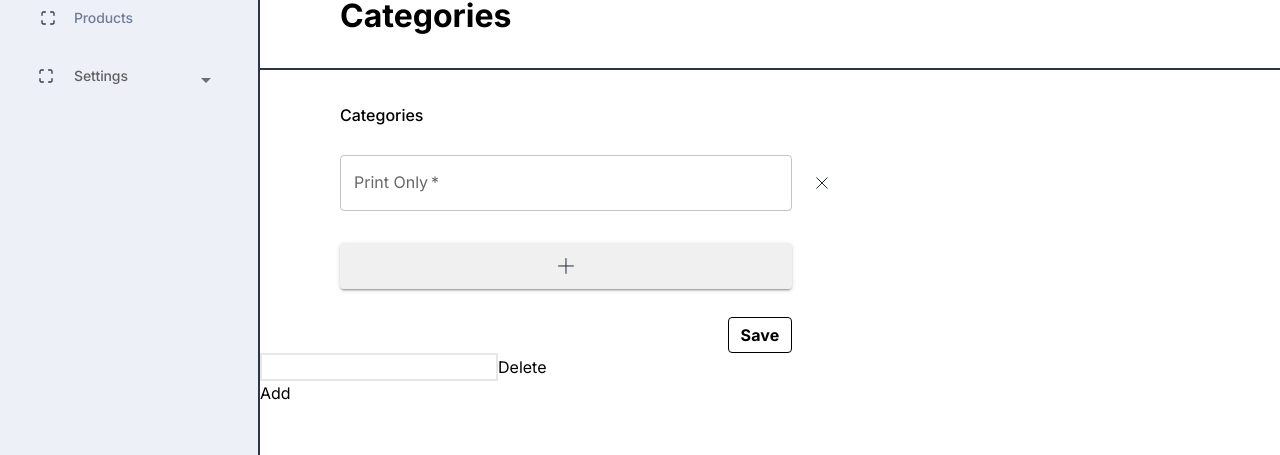
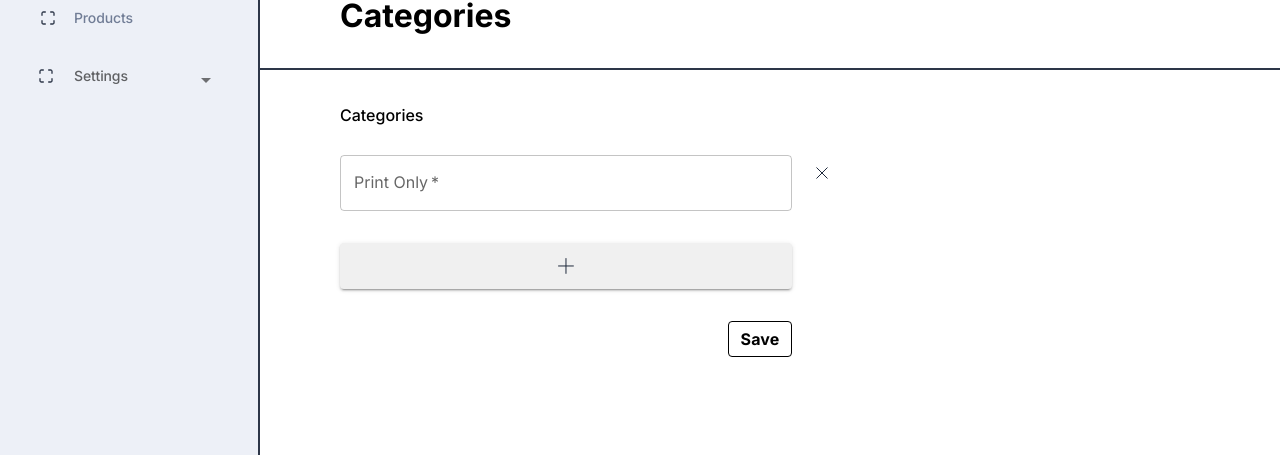
Before and after one commit to QuratUlAin-AlphaSquad/PrototypeDevelopment, a React (Vite) app: page / in a window 1280 px wide. Shown: the part 134-589 px from the top of the page. Built offline with nearby package versions, Linux system fonts and the light colour scheme.

Commit message:
Catagories Updated

```diff
--- a/src/App.jsx
+++ b/src/App.jsx
@@ -6,9 +6,9 @@ import Content from "./components/Content";
 import Sidebar from "./components/Sidebar";
 import Header from "./components/reuseable/Header";
 import Heading from "./components/reuseable/Heading";
-// import ProductType from "./components/ProductType";
-// import ProductSize from "./components/ProductSize";
-// import SizeName from "./components/SizeName";
+import ProductType from "./components/ProductType";
+import ProductSize from "./components/ProductSize";
+import SizeName from "./components/SizeName";
 
 function App() {
   const theme = createTheme({
--- a/src/components/Content.jsx
+++ b/src/components/Content.jsx
@@ -24,32 +24,25 @@ const handleDelete=(i)=>{
 }
   return (
     <>
-      <div className="pt-[37px] pl-20 flex flex-col gap-8 max-w-[600px] w-full">
-        <p className="text-base leading-4 font-medium">Categories</p>
+      <div className=" pt-[37px] pl-20 flex flex-col gap-8 max-w-[600px] w-full">
+      <p className="text-base leading-4 font-medium">Categories</p>
 
-        <div className="flex items-center gap-3">
-          {/* Map Input & del btn */}
-
-          <TextField
-            required
+          {
+          data.map((val, i) =>
+          <div key={data.i} className="flex gap-3 ">
+            <TextField className="border-2 max-w-[452px] w-full" required
             id="outlined-basic"
-            label="Print Only"
-            className="max-w-[452px] w-full"
-          />
-          <div className=" w-9 h-9 hover:bg-[#F0F0F0] flex items-center justify-center rounded-full">
-            {" "}
-            {deleteSvg}
+            label="Print Only" name="fname" value={val.fname} onChange={(e)=>handleChange(e,i)} />
+            {/* <input name="lname"  className="border-2" value={val.fname} onChange={(e)=>handleChange(e,i)} /> */}
+            <div className="w-9 h-9 hover:bg-[#F0F0F0] flex items-center justify-center rounded-full">
+<Button  onClick={()=>handleDelete(i)}> {" "}
+            {deleteSvg}</Button></div>
           </div>
-        </div>
-        <div className="flex flex-col gap-7">
-          <Button
-            variant="contained"
-            className="!bg-[#F0F0F0] max-w-[452px] w-full"
-            // onClick={}
-          >
-            {addNew}
-          </Button>
-          <div className="flex justify-end max-w-[452px]">
+          )
+        }
+                  <Button onClick={handleClick}     variant="contained"
+            className="!bg-[#F0F0F0] max-w-[452px] w-full">  {addNew}</Button>
+                  <div className="flex justify-end max-w-[452px]">
             <Button
               variant="outlined"
               className="!text-black hover:!border-gray-500 !border-black  max-w-[38px] !flex !content-end !normal-case !text-base !font-bold !tracking-[0.16px]"
@@ -57,22 +50,6 @@ const handleDelete=(i)=>{
               Save
             </Button>
           </div>
-        </div>
-      </div>
-
-
-      <div>
-
-          {
-          data.map((val, i) =>
-          <div key={data.i}>
-            <input className="border-2" name="fname" value={val.fname} onChange={(e)=>handleChange(e,i)} />
-            {/* <input name="lname" value={val.fname} onChange={(e)=>handleChange(e,i)} /> */}
-<button onClick={()=>handleDelete(i)}>Delete</button>
-          </div>
-          )
-        }
-                  <button onClick={handleClick}> Add</button>
 
       </div>
     </>
```
